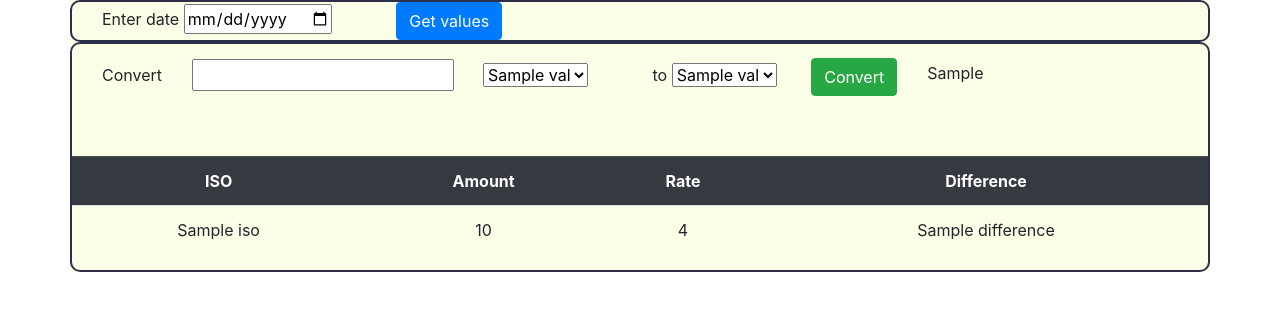
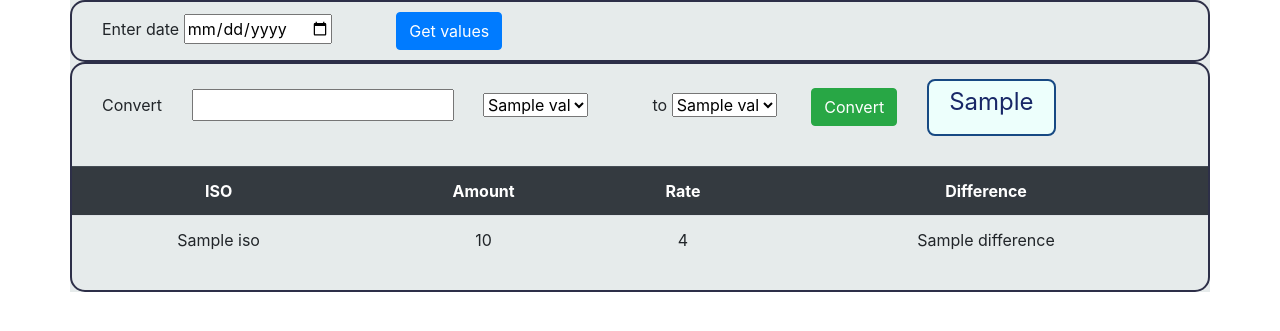
Before and after one commit to HamletMartirosyan/SOAP_APP, a Django app: template app/templates/soap.html in a window 1280 px wide. Shown: the top 331 px of the page. Run offline with Django 3.2, Linux system fonts and the light colour scheme; the template is opened without the code that fills it: most values are stand-ins (such as "Sample title", 1, 10 or a date in 2020); parts of the project's set-up code (start-up, migrations or seed data) failed here and were passed over; some libraries are stand-ins or nearby versions.

Commit message:
commit from home

```diff
--- a/app/templates/soap.html
+++ b/app/templates/soap.html
@@ -7,7 +7,7 @@
           integrity="sha384-ggOyR0iXCbMQv3Xipma34MD+dH/1fQ784/j6cY/iJTQUOhcWr7x9JvoRxT2MZw1T" crossorigin="anonymous">
     <style>
         .container {
-            background-color: #fcffe8;
+            background-color: #e6ebeb;
         }
 
         .inputs {
@@ -16,14 +16,26 @@
         }
 
         .row {
+            padding: 10px 0;
             border: solid #2d2f48 2px;
-            border-radius: 10px;
+            border-radius: 15px;
             text-align: center;
         }
 
         table {
-            margin-top: 50px;
+            margin-top: 30px;
         }
+
+        .result {
+            color: #182767;
+            font-size: 24px;
+            margin: 5px 0 0 30px;
+            padding: 3px 20px;
+            border-radius: 8px;
+            border: #174983 solid 2px;
+            background-color: #edfffc;
+        }
+
     </style>
 </head>
 <body>
@@ -48,7 +60,7 @@
                 {% csrf_token %}
 
                 <span class="inputs">
-                    <label for="from">Convert</label>
+                    <label for="number">Convert</label>
                     <input type="text" name="number" id="number" class="inputs">
                         <select name="select_from" id="select_from">
                             {% for val in iso %}
@@ -58,7 +70,7 @@
                 </span>
 
                 <span class="inputs">
-                <label for="to">to</label>
+                <label for="select_to">to</label>
                     <select name="select_to" id="select_to">
                         {% for val in iso %}
                             <option value="{{ val }}"> {{ val }}</option>
@@ -70,9 +82,11 @@
                 {# <a id="convert" href="/convert" class="btn btn-success">Convert</a> >#}
             </form>
 
-            <span id="convert_value " class="inputs">
-                {{ convert_value }}
-            </span>
+            {% if convert_value != '' %}
+                <span id="convert_value" class="result">
+                    {{ convert_value }}
+                </span>
+            {% endif %}
 
             {% if not data is None %}
                 <table class="table thead-dark">
--- a/app/urls.py
+++ b/app/urls.py
@@ -4,5 +4,5 @@ from . import views
 
 urlpatterns = [
     path('', views.exchange_rates_by_date, name='my_soap_app'),
-    re_path(r'^convert/', views.exchange_rates, name='exchange_rates')
+    #re_path(r'^convert/', views.exchange_rates, name='exchange_rates')
 ]
```
Also changed, not shown: app/views.py (+24 -25 lines), db.sqlite3.
